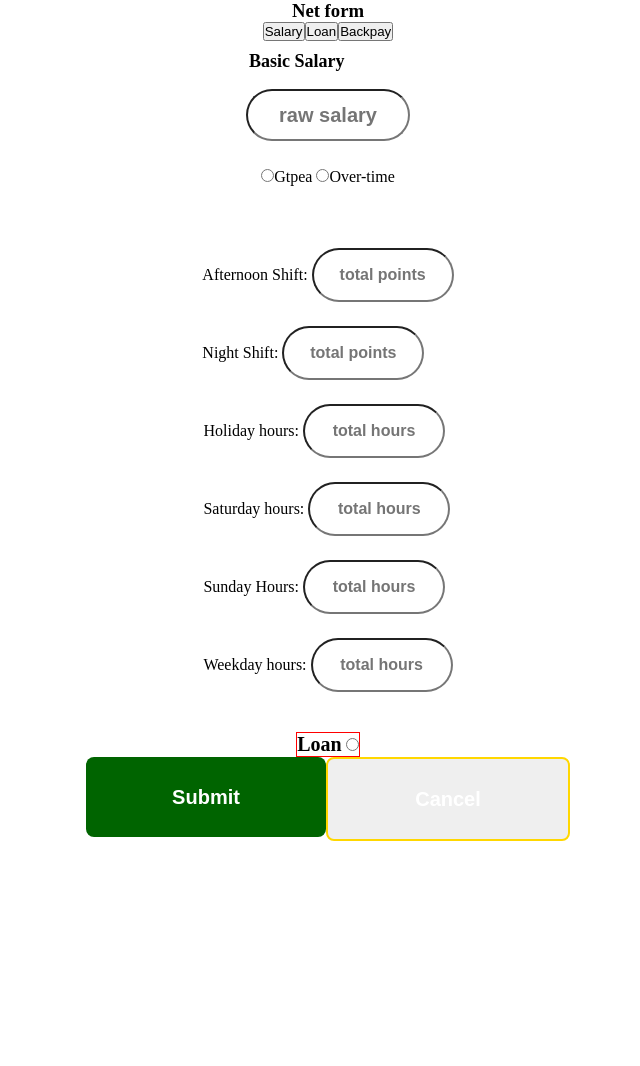
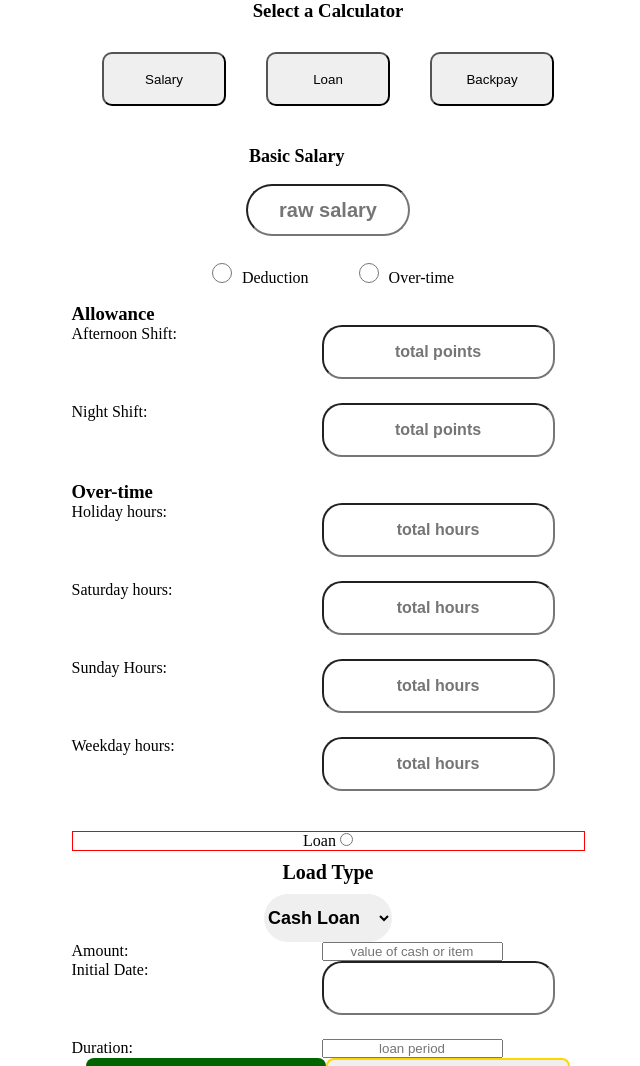
Before and after one commit to Teddystone08/shika, a plain HTML site: page net_cal.html in a window 1280 px wide. Shown: the top 1066 px of the page, without its empty margins (312-952 px from the left). Before the commit the page ends 841 px from the top, so only its background shows below. Drawn offline with Linux system fonts and the light colour scheme.

Commit message:
arranged input and labals

```diff
--- a/net_cal.html
+++ b/net_cal.html
@@ -11,7 +11,7 @@
 <body class="container">
 
         <div class="theme" id="app_bar">
-            <h3>Net form</h3>
+            <h3>Select a Calculator</h3>
         </div>
 
         <div class="opt_btn">
@@ -32,17 +32,23 @@
         </div>
 
         <div class="dash_opt" id="opt">
-            <input type="radio" class="toggle" id="radio_gtp">Gtpea
+            <div>
+                <input type="radio" class="toggle" id="radio_gtp">Deduction
+            </div>
+
+            <div>
                 <input type="radio" class="toggle" id="radio_Ot">Over-time
-
+            </div>
         </div>
 
         <div class="main_allow" id="allow_input">
+            <p><h3>Allowance</h3></p>
 
             <p>
                 <label for="ashift">Afternoon Shift:</label>
                 <input class="bs_input" id="ashift" placeholder="total points">
             </p>
+
             <p>
                 <label for="nshift">Night Shift:</label>
                 <input class="bs_input" id="nshift" placeholder="total points">
@@ -51,6 +57,7 @@
         </div>
 
         <div class="main_ot" id="day_ot">
+            <p> <h3>Over-time</h3></p>
             <p>
                 <label for="hday">Holiday hours:</label>
                 <input class="bs_input" id="hday" placeholder="total hours">
@@ -68,7 +75,6 @@
                 <input class="bs_input" id="wk_day" placeholder="total hours">
             </p>
 
-        </div>
 
             <div class="gpea-cont">
                 <p>
@@ -115,6 +121,10 @@
 
             </div>
 
+        </div>
+
+
+
         <div class="btn">
             <button class="btn_sub">Submit</button>
             <button class="btn_can">Cancel</button>
--- a/styles/net.css
+++ b/styles/net.css
@@ -2,14 +2,24 @@
 div .theme{
     padding: 20px;
 }
+
 .opt_btn{
     display: flex;
     justify-content: space-evenly;
-    width: auto;
+    margin: 5px auto;
+    padding: 5px;
 }
 
-input[button]{
-    height: 80px;
+.dash_page{
+    margin: 10px;
+    padding: 10px;
+}
+
+input[type="button"]{
+    height: 50px;
+    width: 120px;
+    justify-content:space-between;
+    border-radius: 10px;
 }
 
 .main{
@@ -18,6 +28,7 @@ input[button]{
     line-height: 20px;
     margin-bottom: 2rem;
 }
+
 .div .main_ot, .gpea-cont{
     height: 17rem;
     display: none;
@@ -35,9 +46,8 @@ input[button]{
     padding: 10px;
 }
 p label{
-    display: line;
-    height: 5px;
-    width: 50%;
+    float: left;
+    width: 250px;
 }
 
 .basic .bs_input1{
@@ -47,49 +57,47 @@ p label{
     font-size: 20px;
     font-weight: bold;
     margin: 7px;
-
 }
 
 .dash_opt{
-    padding: 20px;
     height: 60px;
+    display: flex;
+}
 
+.dash_opt div{
+    margin: 20px;
+}
+.main_allow{
+    width: auto;
 }
 
 .toggle{
+    height: 20px;
+    width: 20px;
+    margin: auto 10px;
+}
 
-}
 .bs_input, .loan{
     height: 2.5rem;
-    width: 8rem;
     padding: 5px;
     margin-bottom: 1.5rem;
-    margin-top: 0;
-    border-radius: 40px;
+    margin-right: 30px;
+    border-radius: 20px;
     font-size: 16px;
     font-weight: bold;
     text-align: center;
+}
 
-}
 ::placeholder{
     text-align: center;
 }
 
 .loan_sec{
-    display: inline-block;
     justify-content: center;
     text-align: center;
     border: 1px solid red;
     margin-top: 1rem;
 }
-
-.loan_sec label{
-    width: 5rem;
-    text-align: center;
-    font-size: 20px;
-    font-weight: bold;
-}
-
 
 .loan_select{
     display: flex;
@@ -112,9 +120,14 @@ p label{
     font-weight: bold;
 }
 
+.in_date{
+
+}
+/*
 .loan_data, .loan_select{
-    display: none;
+
 }
+*/
 
 
 /*button style*/
```
Lines whose indentation alone changed are shown as unchanged.
